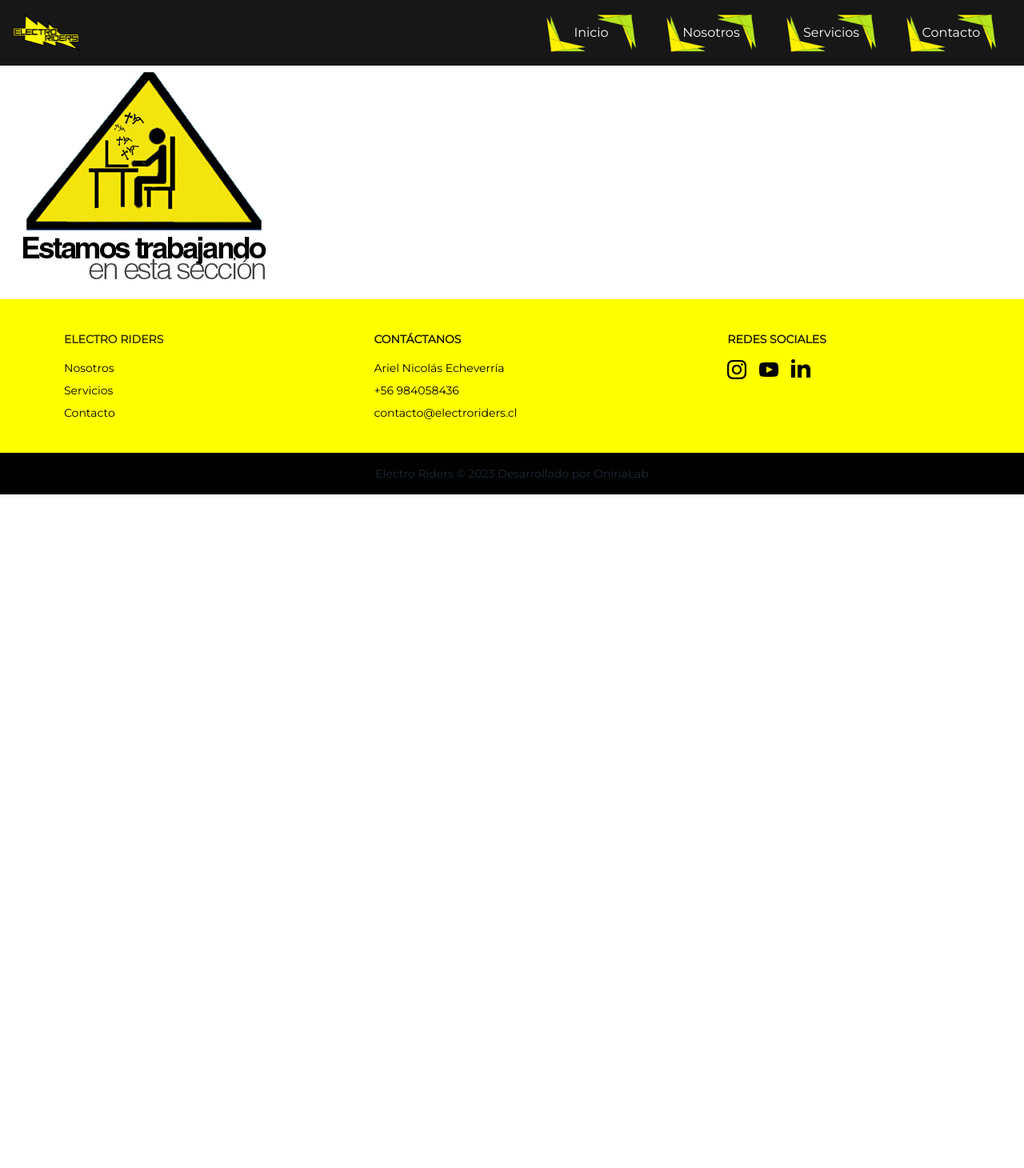
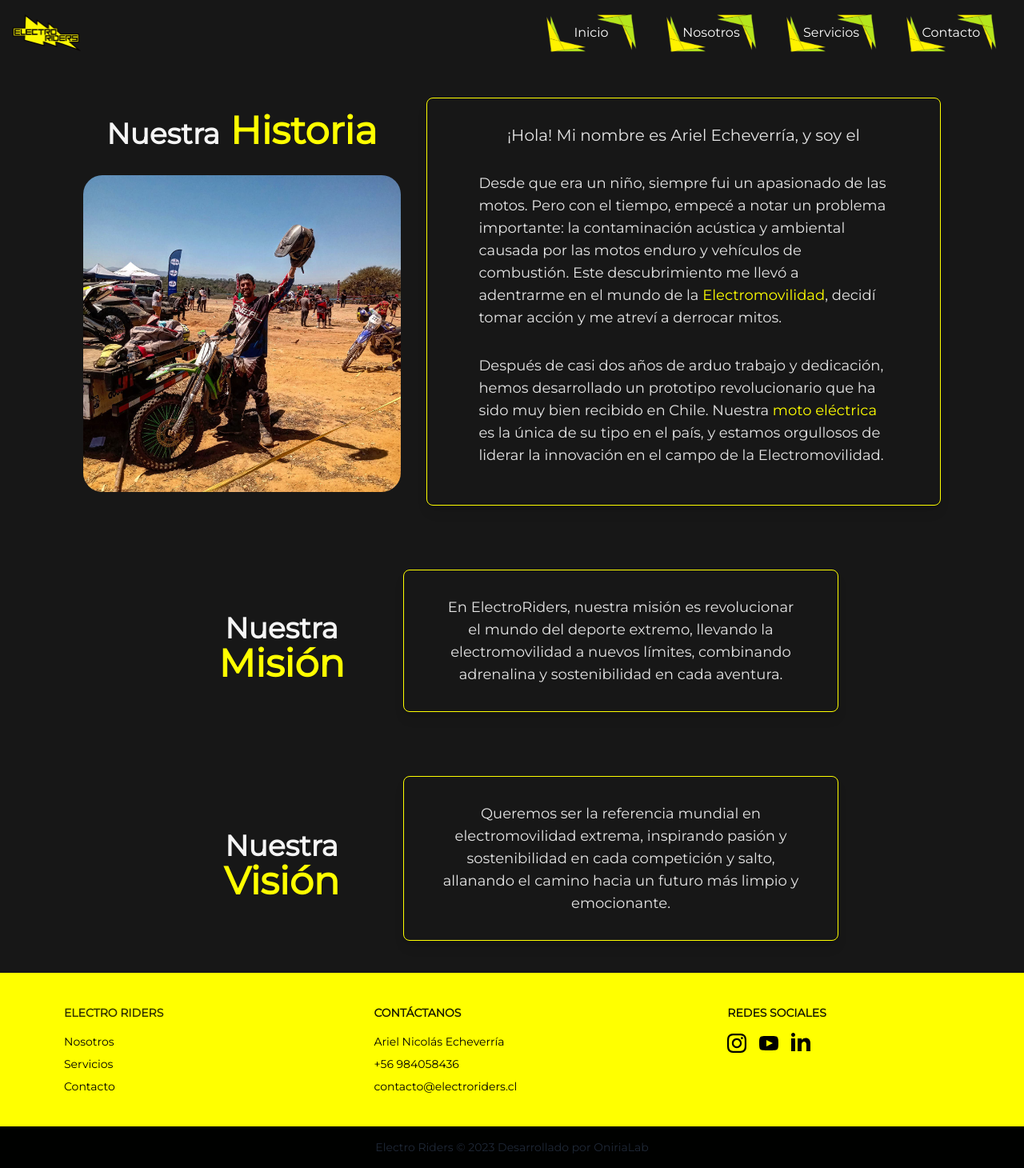
Before and after one commit to maufuenbus/electroriders, a React (Create React App) app: page /nosotros in a window 1280 px wide. Shown: the whole page at 80% size. Before the commit the page ends 800 px from the top, so only its background shows below. Built offline with nearby package versions, Linux system fonts and the light colour scheme.

Commit message:
Agrega historia, mision, vision

```diff
--- a/src/components/pages/Home.js
+++ b/src/components/pages/Home.js
@@ -7,6 +7,7 @@
 import { Link } from 'react-router-dom';
 import '../css/stylesHero.css';
 import '../css/stylesHome.css';
+//AOS (Animate On Scroll)
 import AOS from "aos";
 import "aos/dist/aos.css";
 
@@ -50,19 +51,15 @@
 
   return (
     <>
-
-
-
-
     {/* INICIO HERO */}
     <div className="hero min-h-screen bg-responsive presentation relative" style= {{backgroundImage: `url(${motoCross2})`}}>
       <div className="hero-overlay bg-opacity-40"></div>
-      <div className='header-absolute'><Header /></div>
+      <div className='header-absolute' ><Header /></div>
       <div className="hero-content text-center text-white">
         <div className="max-w-7xl flex">
           <div className="flex-1 ">
-            <img src={logoYellow} alt="Logo" />
-            <h3 className="mb-5 text-xl md:text-3xl font-semibold text-neutral-100">La energía está en tus manos</h3>
+            <img data-aos="zoom-in" src={logoYellow} alt="Logo" />
+            <h3 data-aos="fade-up" className="mb-5 text-xl md:text-3xl font-semibold text-neutral-100">La energía está en tus manos</h3>
             {/* <p className="mb-5 font-bold"></p> */}
             <Link to="/contacto">
               <button className="btn text-xl mt-20 border-0 text-black bg-amarillo hover:bg-white">Cotiza Aquí</button>
--- a/src/components/pages/Nosotros.js
+++ b/src/components/pages/Nosotros.js
@@ -1,24 +1,83 @@
-import React from 'react';
+import React, { useEffect } from 'react';
 import Header from '../base/Header';
 import Footer from '../base/Footer';
-import EnConstruccionImg from '../../assets/img/En-construccion.jpg';
+import ariel from "../../assets/img/ariel.jpg";
+//AOS (Animate On Scroll)
+import AOS from "aos";
+import "aos/dist/aos.css";
+
+
 function Nosotros() {
+
+  useEffect(() => {
+    AOS.init({duration:1200})
+  });
+
   return (
     <>
-    <div>
       <Header />
-    </div>
-    <div className="navbar bg-base-100">
-        <div className="flex justify-center"> {/* Centrar contenido horizontalmente */}
-            <img src={EnConstruccionImg} alt="En construcción" className="max-w-lg" />
 
+      {/* <div >
+        <h1 className='text-center t-100 text-neutral-100 font-bold text-5xl pt-10' data-aos='fade-left'><span className='font-bold text-5xl'>Nuestra</span><span className='text-amarillo'> Historia</span></h1>
+      </div> */}
+
+      {/* HISTORIA */}
+      <div className="p-10 bg-black-100 max-w-6xl mx-auto md:flex items-center gap-8 ">
+        {/* IMAGEN */}
+        <div className="md:flex-2/5 border-red-600 border-solid pb-8 md:pb-0  ">
+          <h1 className='text-center t-100 text-neutral-100 font-bold text-5xl pb-8' data-aos='fade-down'><span className='font-bold text-4xl'>Nuestra</span><span className='text-amarillo'> Historia</span></h1>
+          <img src={ariel} alt="Album" className="rounded-3xl w-full md:w-200" data-aos="zoom-in" />
         </div>
-    </div>
-    <div>
+
+        <div className="flex-none md:w-3/5">
+          <div className="border-amarillo border p-8 rounded-lg shadow-lg">
+            <div className="mb-4">
+              <p className='text-center max-w-lg mx-auto pb-8 px-2 text-neutral-200 text-xl' data-aos="fade-up">¡Hola! Mi nombre es Ariel Echeverría, y soy el </p>
+              <p className='text-left max-w-lg mx-auto pb-8 px-0 text-neutral-200 text-lg' data-aos="fade-up">Desde que era un niño, siempre fui un apasionado de las motos. Pero con el tiempo, empecé a notar un problema importante: la contaminación acústica y ambiental causada por las motos enduro y vehículos de combustión. Este descubrimiento me llevó a adentrarme en el mundo de la <span className='text-amarillo'>Electromovilidad</span>, decidí tomar acción y me atreví a derrocar mitos.</p>
+
+              <p className='text-left max-w-lg mx-auto px-0 text-neutral-200 text-lg' data-aos="fade-up">Después de casi dos años de arduo trabajo y dedicación, hemos desarrollado un prototipo revolucionario que ha sido muy bien recibido en Chile. Nuestra <span className='text-amarillo'>moto eléctrica</span> es la única de su tipo en el país, y estamos orgullosos de liderar la innovación en el campo de la Electromovilidad.</p>
+            </div>
+          </div>
+        </div>
+      </div>
+
+      {/* MISION */}
+      <div className="p-10 bg-black-100 max-w-4xl mx-auto md:flex items-center gap-8 ">
+
+        <div className="md:flex-1/3 border-red-600 border-solid mb-8  ">
+        <h1 className='text-center text-neutral-100 font-bold text-5xl pt-10' data-aos="fade-left"><span className='font-bold text-4xl'>Nuestra</span><span className='text-amarillo'> Misión</span></h1>
+        </div>
+
+        <div className="flex-none md:w-2/3">
+          <div className="border-amarillo border p-8 rounded-lg shadow-lg">
+            <div>
+              {/* <p className='text-center max-w-lg mx-auto pb-8 px-6 text-neutral-200 text-xl' data-aos="fade-up">¡Hola! Mi nombre es Ariel Echeverría, y soy el fundador y CEO de ElectroRiders.</p> */}
+              <p className='text-center max-w-lg mx-auto px-4 text-neutral-200 text-lg' data-aos="fade-up">En ElectroRiders, nuestra misión es revolucionar el mundo del deporte extremo, llevando la electromovilidad a nuevos límites, combinando adrenalina y sostenibilidad en cada aventura.</p>
+            </div>
+          </div>
+        </div>
+      </div>
+
+      {/* MISION */}
+      <div className="p-10 bg-black-100 max-w-4xl mx-auto md:flex items-center gap-8 ">
+
+        <div className="md:flex-1/3 border-red-600 border-solid mb-8  ">
+        <h1 className='text-center text-neutral-100 font-bold text-5xl pt-10' data-aos="fade-left"><span className='font-bold text-4xl'>Nuestra</span><span className='text-amarillo'> Visión</span></h1>
+        </div>
+
+        <div className="flex-none md:w-2/3">
+          <div className="border-amarillo border p-8 rounded-lg shadow-lg">
+            <div>
+              {/* <p className='text-center max-w-lg mx-auto pb-8 px-6 text-neutral-200 text-xl' data-aos="fade-up">¡Hola! Mi nombre es Ariel Echeverría, y soy el fundador y CEO de ElectroRiders.</p> */}
+              <p className='text-center max-w-lg mx-auto px-0 text-neutral-200 text-lg' data-aos="fade-up">Queremos ser la referencia mundial en electromovilidad extrema, inspirando pasión y sostenibilidad en cada competición y salto, allanando el camino hacia un futuro más limpio y emocionante.</p>
+            </div>
+          </div>
+        </div>
+      </div>
+
       <Footer />
-    </div>
     </>
-  )
+  );
 }
 
-export default Nosotros
+export default Nosotros;
--- a/tailwind.config.js
+++ b/tailwind.config.js
@@ -11,6 +11,7 @@
         'negro': '#000100',
         'amarillo': '#FFFF00',
         'verde': '#44AA00',
+        'fondo': '#171717'
       },
     },
   },
```
Also changed, not shown: src/assets/img/ariel.jpg (added).
